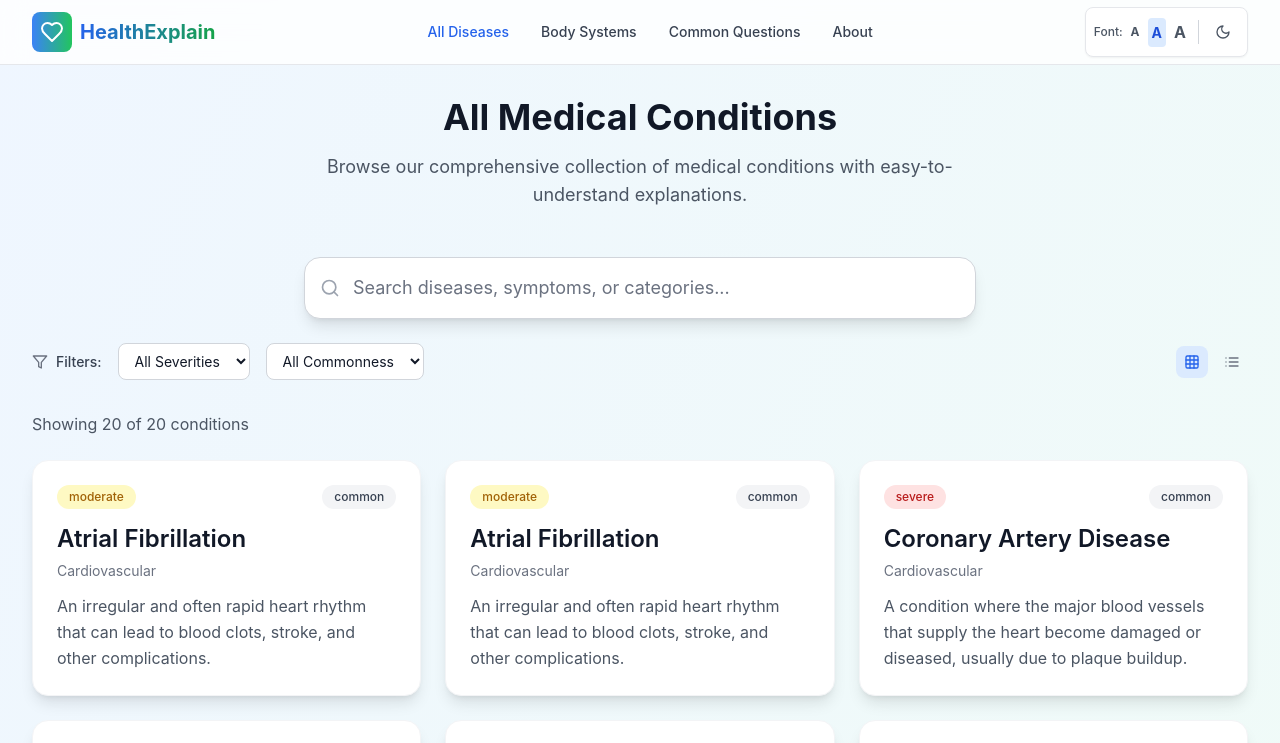
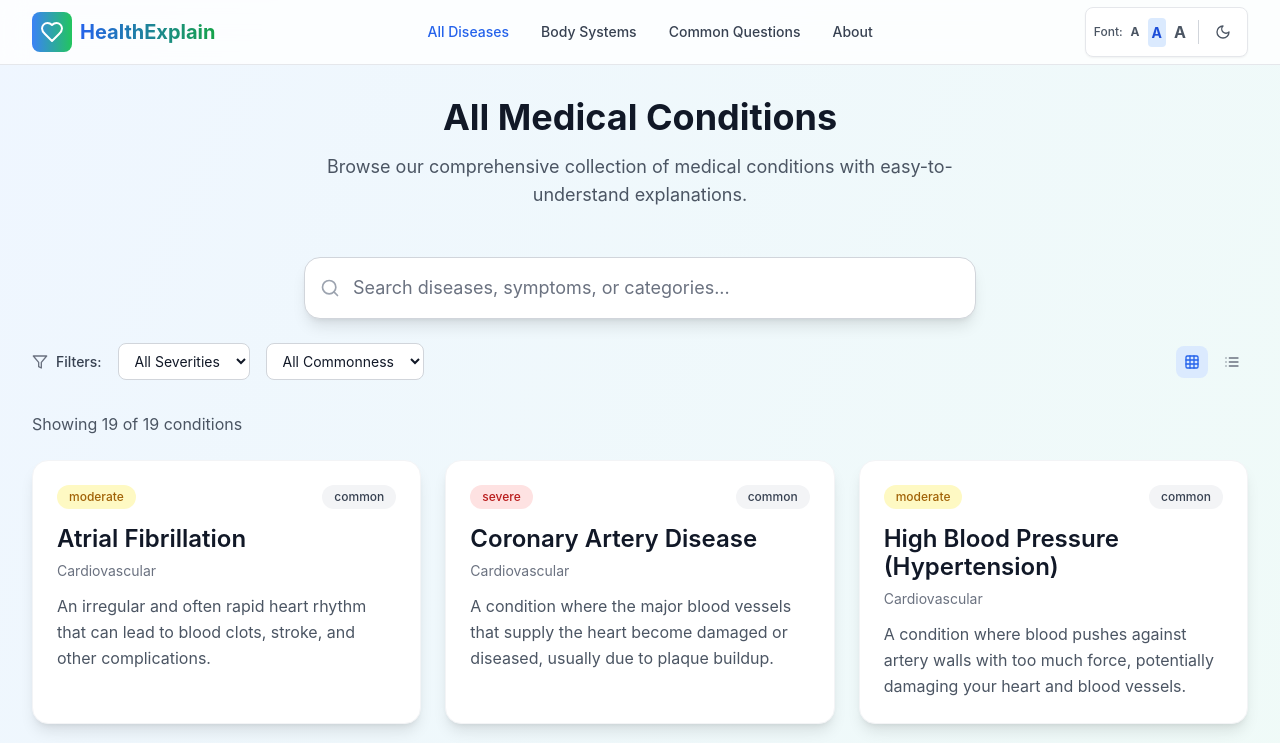
Before and after one commit to milappatel1/HealthGuide, a React (Vite) app: page /diseases in a window 1280 px wide. Shown: the top 743 px of the page. Built offline with nearby package versions, Linux system fonts and the light colour scheme.

Commit message:
Update diseases.ts

```diff
--- a/src/data/diseases.ts
+++ b/src/data/diseases.ts
@@ -14,65 +14,6 @@ export const diseases: Disease[] = [
   // =============================================================================
   // CARDIOVASCULAR DISEASES
   // =============================================================================
-
-  {
-    id: 'atrial-fibrillation',
-    name: 'Atrial Fibrillation',
-    category: 'Cardiovascular',
-    bodySystem: 'cardiovascular',
-    summary: 'An irregular and often rapid heart rhythm that can lead to blood clots, stroke, and other complications.',
-    symptoms: [
-      'Irregular heartbeat or palpitations',
-      'Rapid heartbeat',
-      'Chest pain or discomfort',
-      'Shortness of breath',
-      'Fatigue and weakness',
-      'Dizziness or lightheadedness',
-      'Reduced exercise tolerance'
-    ],
-    causes: [
-      'High blood pressure',
-      'Heart disease or heart defects',
-      'Overactive thyroid',
-      'Sleep apnea',
-      'Excessive alcohol consumption',
-      'Age (more common after 60)',
-      'Family history of atrial fibrillation'
-    ],
-    diagnosis: [
-      'Electrocardiogram (ECG)',
-      'Holter monitor (24-hour ECG)',
-      'Event monitor',
-      'Echocardiogram',
-      'Blood tests (thyroid function)',
-      'Chest X-ray'
-    ],
-    treatment: [
-      'Blood thinners (anticoagulants)',
-      'Heart rate control medications',
-      'Heart rhythm control medications',
-      'Cardioversion (electrical shock therapy)',
-      'Catheter ablation',
-      'Lifestyle modifications'
-    ],
-    prevention: [
-      'Maintain healthy blood pressure',
-      'Exercise regularly',
-      'Eat a heart-healthy diet',
-      'Maintain healthy weight',
-      'Limit alcohol consumption',
-      'Don\'t smoke',
-      'Manage stress'
-    ],
-    simpleExplanation: {
-      whatIs: 'Your heart has four rooms, and the top two rooms (atria) are supposed to beat in a steady rhythm. In atrial fibrillation, these rooms beat very fast and irregularly, like a drum that\'s out of rhythm.',
-      howYouGet: 'It can happen when your heart gets damaged from high blood pressure, heart disease, or other conditions. Sometimes it runs in families, and it becomes more common as people get older.',
-      howToFeel: 'You might feel like your heart is racing, fluttering, or skipping beats. You could feel tired, dizzy, or have trouble breathing, especially when you\'re active.',
-      howToGetBetter: 'Doctors can give you medicines to help control your heart rhythm and prevent blood clots. Sometimes they use special procedures to help your heart beat normally again.'
-    },
-    severity: 'moderate',
-    commonness: 'common'
-  },
 
   {
     id: 'atrial-fibrillation',
```
